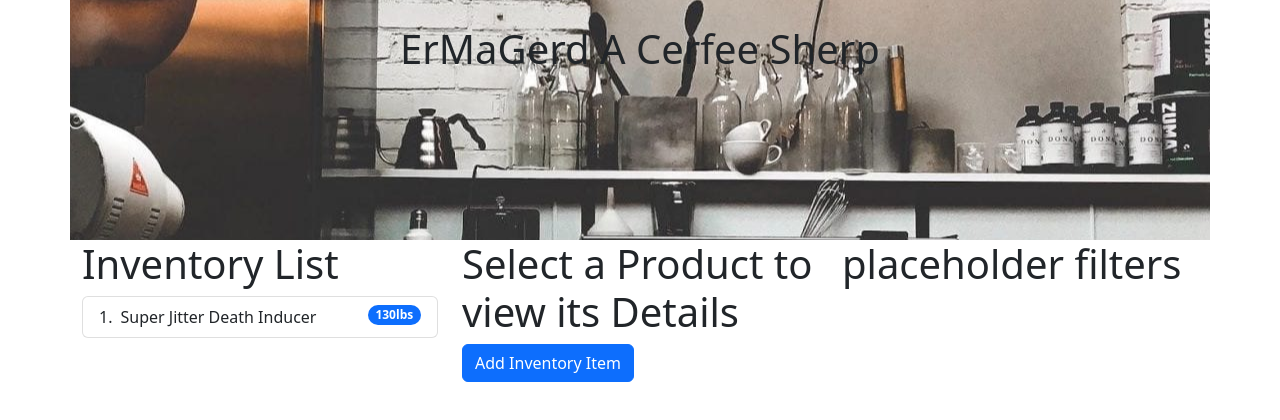
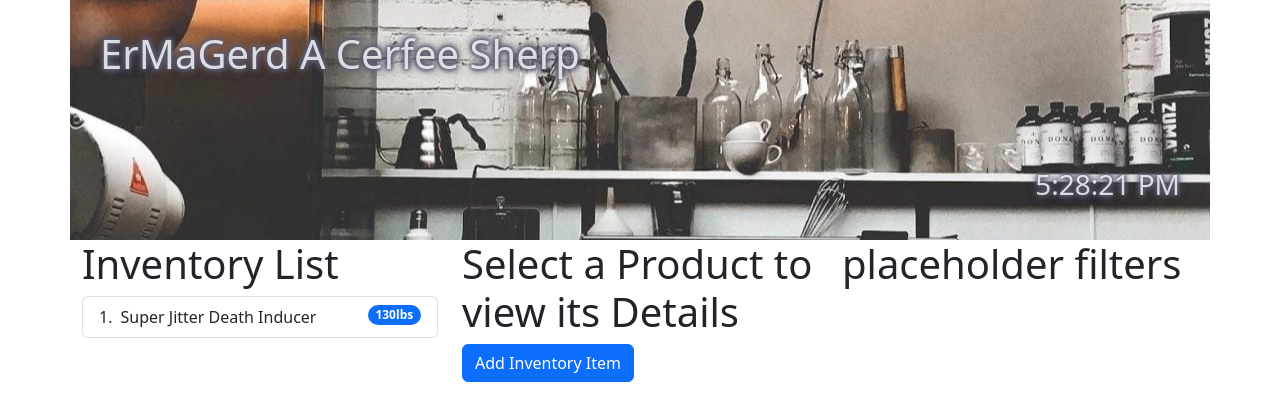
Before and after one commit to CarlSustrich/CoffeeThing, a React (Create React App) app: page / in a window 1280 px wide. Shown: the top 420 px of the page. Built offline with nearby package versions, Linux system fonts and the light colour scheme.

Commit message:
adjust header style, and implement clock

```diff
--- a/src/components/Header/headerControl.js
+++ b/src/components/Header/headerControl.js
@@ -1,4 +1,5 @@
 import React from 'react';
+import Container from 'react-bootstrap/Container'
 import Image from 'react-bootstrap/Image';
 import coffeeBarPic from './../../img/coffee-bar.jpeg';
 
@@ -12,8 +13,28 @@ export default class headerControl extends React.Component {
     }
   }
 
+  componentDidMount() {
+    this.timerID = setInterval(
+      () => this.tick(),
+      1000
+    );
+  }
+
+  componentWillUnmount() {
+    clearInterval(this.timerID);
+  }
+
+  tick() {
+    this.setState({
+      date: new Date()
+    });
+  }
+
   render() {
     const headerStyles={
+      display: 'flex',
+      flexDirection: 'column',
+      justifyContent: 'space-between',
       backgroundImage: `url(${coffeeBarPic})`,
       backgroundRepeat: 'no-repeat',
       backgroundSize: 'fill',
@@ -23,10 +44,24 @@ export default class headerControl extends React.Component {
       textAlign: 'center',
       padding: '25px'
     }
+    const h3Styles={
+      color: 'hsla(0, 0%, 100%, 0.8)',
+      textShadow: "0 0 10px hsla(240, 10%, 40%, 0.5), 0 0 10px hsla(240, 10%, 40%, 0.5),0 0 10px hsla(240, 10%, 40%, 0.5),0 0 5px hsla(240, 10%, 40%, 1),0 0 5px hsla(240, 10%, 40%, 1),0 0 5px hsla(240, 10%, 40%, 1)",
+      padding: '5px',
+      textAlign: 'right'
+    }
+    const h1Style={
+      color: 'hsla(0, 0%, 100%, 0.8)',
+      textShadow: "0 0 10px hsla(240, 10%, 40%, 0.5), 0 0 10px hsla(240, 10%, 40%, 0.5),0 0 10px hsla(240, 10%, 40%, 0.5),0 0 5px hsla(240, 10%, 40%, 1),0 0 5px hsla(240, 10%, 40%, 1),0 0 5px hsla(240, 10%, 40%, 1)",
+      padding: '5px',
+      display: 'flex',
+    }
+
     return(
-      <div style={headerStyles}>
-        <h1>ErMaGerd A Cerfee Sherp</h1>
-      </div>
+      <Container style={headerStyles}>
+        <h1 style={h1Style}>ErMaGerd A Cerfee Sherp</h1>
+        <h3 style={h3Styles}>{this.state.currentTime.toLocaleTimeString()}</h3>
+      </Container>
 
     )
   }
```
